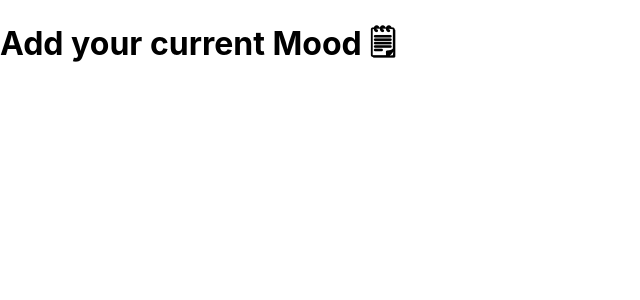
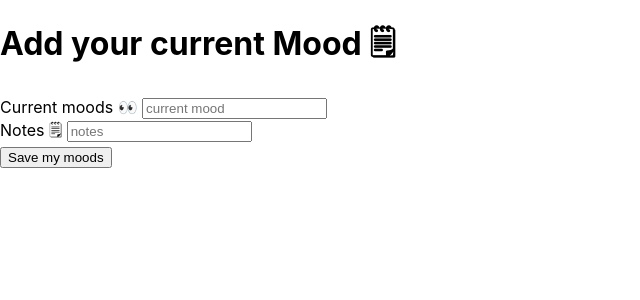
Before and after one commit to Aik123/solo-project-app, a React (Create React App) app: page /PostMood in a window 1280 px wide. Shown: the top 300 px of the page, without its empty margins (0-640 px from the left). Built offline with nearby package versions, Linux system fonts and the light colour scheme.

Commit message:
created PostMood component: fixed get method

```diff
--- a/server.js
+++ b/server.js
@@ -13,7 +13,7 @@ const setupServer = () => {
 
   app.get("/records", async (req, res) => {
     try {
-      const allData = await db("records").select();
+      const allData = await db("records").select().orderBy("date_time", "desc");
       res.json(allData);
     } catch (err) {
       console.error("Error loading store_address!", err);
@@ -26,7 +26,7 @@ const setupServer = () => {
     return (lastId = await db("records").count("id"));
   };
 
-  app.post("/api/records", async (req, res) => {
+  app.post("/records", async (req, res) => {
     await getLastId();
     console.log(req.body);
     await db("records")
--- a/src/Home.tsx
+++ b/src/Home.tsx
@@ -31,13 +31,16 @@ const Home = () => {
       <h1>My mood tracker 🍎 </h1>
 
       <table className="contents" border={1}>
+        <thead>
           <tr>
-          <th>Date</th>
-          <th>Day Of The Week</th>
-          <th>Time</th>
-          <th>Moods</th>
-          <th>Notes</th>
+            <th>日付</th>
+            <th>曜日</th>
+            <th>時間</th>
+            <th>気分</th>
+            <th>ノート</th>
           </tr>
+        </thead>
+        <tbody>
           {contents &&
             contents.map((content, index) => {
               const year = dayjs(content.date_time).format("YYYY");
@@ -56,6 +59,7 @@ const Home = () => {
                 </tr>
               );
             })}
+        </tbody>
       </table>
       <Link to="/PostMood" className="create-list-link btn">
         + Post current mood 🤗
--- a/src/PostMood.tsx
+++ b/src/PostMood.tsx
@@ -1,10 +1,67 @@
 import React, { useEffect, useState } from "react";
 import { useNavigate } from "react-router-dom";
+import dayjs from "dayjs";
 
 const PostMood = () => {
+  const [moods, setMoods] = useState<string>();
+  const [notes, setNotes] = useState<string>();
+  const [isPending, setIsPending] = useState<boolean>(false);
+  const navigate = useNavigate();
+  let date_time = new Date();
+
+  const body = { date_time, moods, notes };
+
+  const submitHandler = (e: any) => {
+    e.preventDefault();
+    setIsPending(true);
+
+    fetch("/records", {
+      method: "POST",
+      headers: { "Content-Type": "application/json" },
+      body: JSON.stringify(body),
+    })
+      .then(() => {
+        setMoods("");
+        setNotes("");
+        setIsPending(false);
+        navigate("/");
+      })
+      .catch((err) => {
+        console.log(err);
+      });
+  };
+
   return (
     <div className="form-container">
       <h1>Add your current Mood 🗒 </h1>
+      <form onSubmit={submitHandler}>
+        <div className="input">
+          <label>Current moods 👀 </label>
+          <input
+            type="text"
+            placeholder="current mood"
+            required
+            onChange={(e) => setMoods(e.target.value)}
+          />
+        </div>
+        <div className="input">
+          <label>Notes 🗒 </label>
+          <input
+            type="text"
+            placeholder="notes"
+            required
+            onChange={(e) => setNotes(e.target.value)}
+          />
+        </div>
+        <div className="buttons">
+          {!isPending && <button className="add-btn">Save my moods</button>}
+          {isPending && (
+            <button disabled className="disable">
+              Adding your current moods...
+            </button>
+          )}
+        </div>
+      </form>
     </div>
   );
 };
```
Also changed, not shown: test/test.js (+4 -2 lines). Lines whose indentation alone changed are shown as unchanged.
